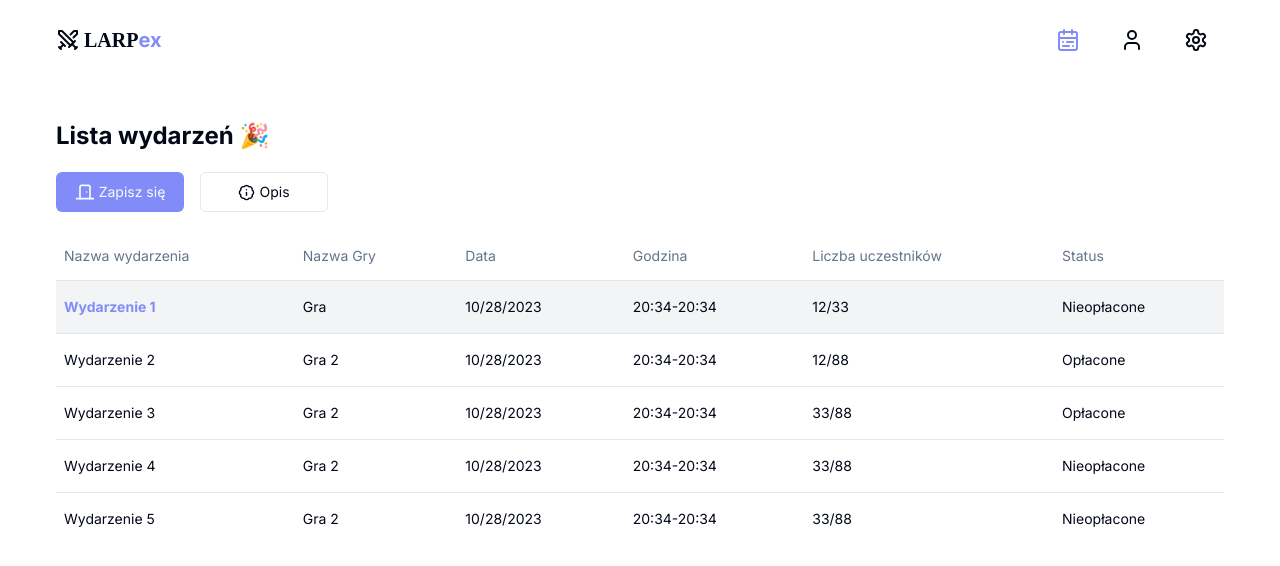
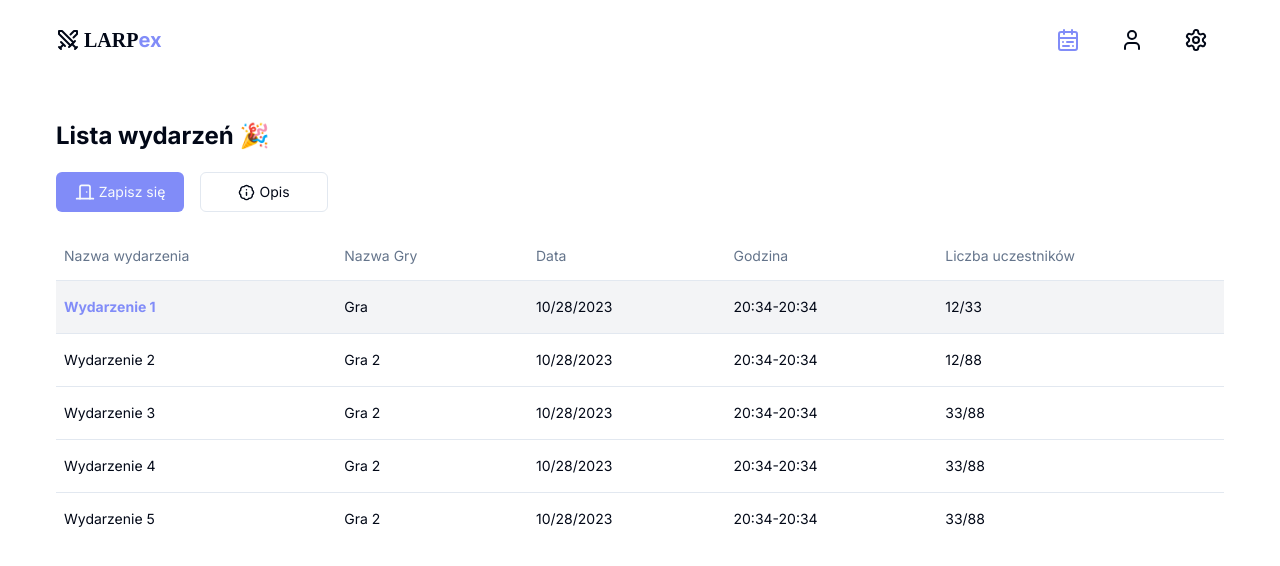
Before and after one commit to PO-2023/LARPex, a React (Vite) app in the folder frontend/: page /events in a window 1280 px wide. Shown: the top 566 px of the page. Built offline with nearby package versions, Linux system fonts and the light colour scheme; a web font is replaced by a local one.

Commit message:
fix payment page

```diff
--- a/frontend/src/components/events/EnrollToEventButton.tsx
+++ b/frontend/src/components/events/EnrollToEventButton.tsx
@@ -4,9 +4,9 @@ import { DoorClosed } from "lucide-react";
 
 const EnrollToEventButton = () => {
   const { dialogDispatcher } = useDialog();
-
   return (
-    <Button className="w-32 flex gap-1 bg-indigo-400 hover:bg-indigo-300"
+    <Button
+      className="w-32 flex gap-1 bg-indigo-400 hover:bg-indigo-300"
       onClick={() => dialogDispatcher("MakePaymentDialog")}
     >
       <DoorClosed size={20} />
--- a/frontend/src/components/events/Event.tsx
+++ b/frontend/src/components/events/Event.tsx
@@ -43,7 +43,6 @@ const Event: FC<EventProps> = ({ event }) => {
       <TableCell>{formattedDateTime}</TableCell>
       <TableCell>{`${startTime}-${endTime}`}</TableCell>
       <TableCell>{`${event.players}/${event.game.playerLimit}`}</TableCell>
-      <TableCell>{event.status}</TableCell>
     </TableRow>
   );
 };
--- a/frontend/src/components/events/EventList.tsx
+++ b/frontend/src/components/events/EventList.tsx
@@ -23,7 +23,6 @@ const EventList: FC<EventListProps> = ({ events }) => {
           <TableHead>Data</TableHead>
           <TableHead>Godzina</TableHead>
           <TableHead>Liczba uczestników</TableHead>
-          <TableHead>Status</TableHead>
         </TableRow>
       </TableHeader>
       <TableBody>
```
